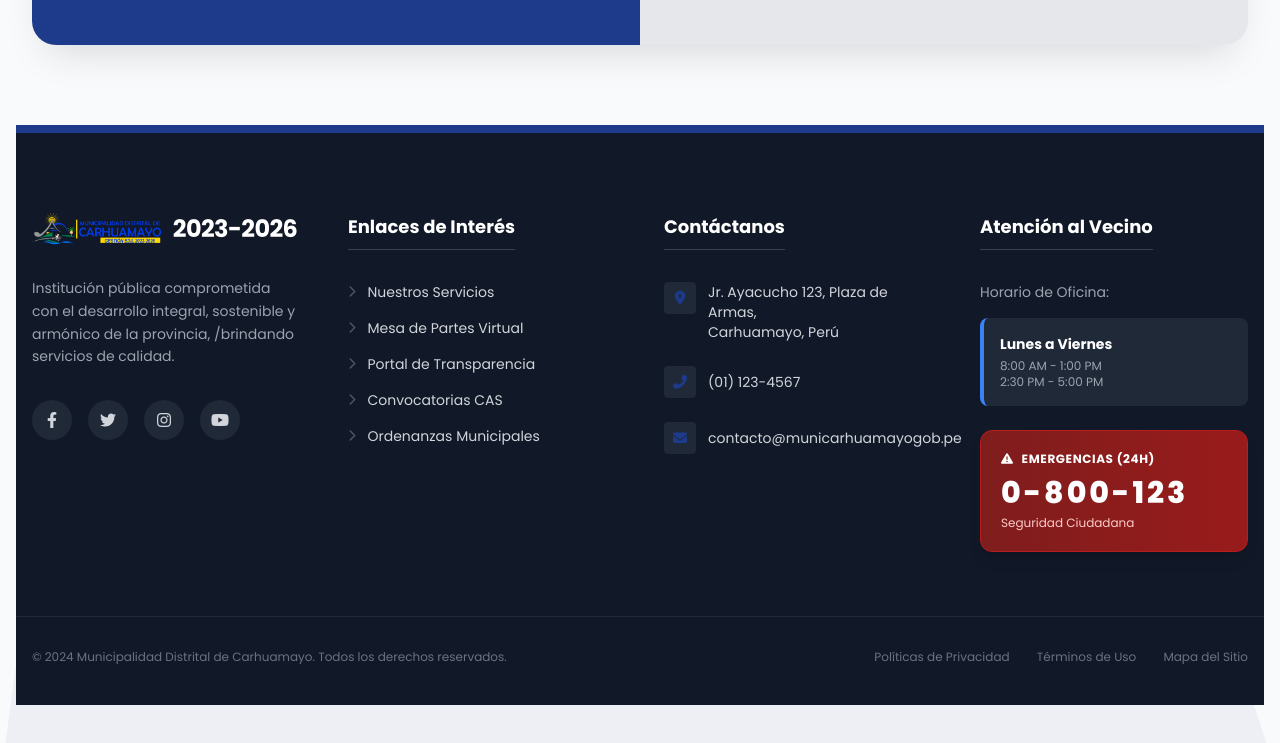
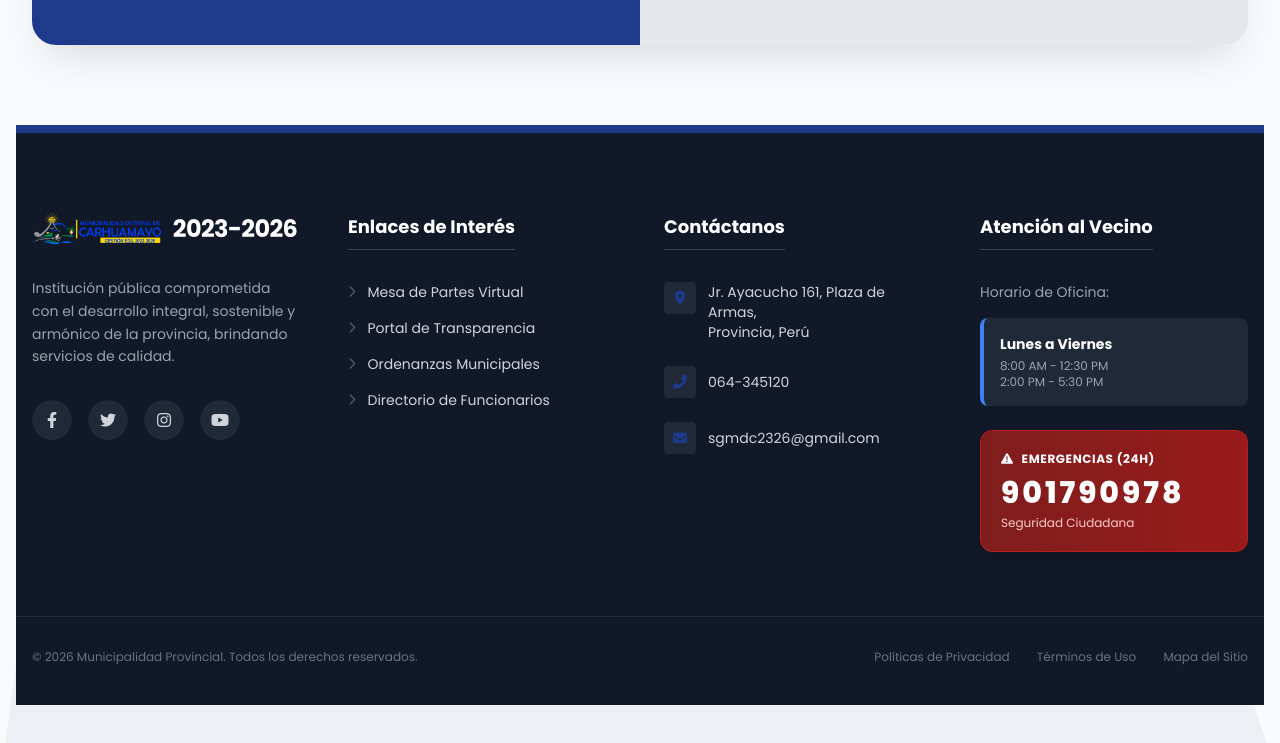
Before and after one commit to Laugrey9/municipalidad, a plain HTML site: page servicios.html in a window 1280 px wide. Shown: the part 1860-2603 px from the top of the page. Drawn offline with nearby package versions, Linux system fonts and the light colour scheme; grey boxes are pictures that could not be loaded.

Commit message:
alcaldiaV2.2.2

```diff
--- a/servicios.html
+++ b/servicios.html
@@ -767,7 +767,7 @@
             </div>
                 <p class="text-sm text-gray-400 mb-8 leading-relaxed">
                     Institución pública comprometida con el desarrollo integral, sostenible y armónico de la provincia,
-                   /brindando servicios de calidad.
+                    brindando servicios de calidad.
                 </p>
                 <div class="flex space-x-4">
                     <a href="#"
@@ -790,21 +790,18 @@
                 <h3 class="text-white font-bold mb-8 text-lg border-b border-gray-700 pb-2 inline-block">Enlaces de
                     Interés</h3>
                 <ul class="space-y-4 text-sm">
-                    <li><a href="servicios.html" class="hover:text-muni-green transition flex items-center group"><i
-                                class="fas fa-chevron-right text-xs mr-3 text-gray-600 group-hover:text-muni-green"></i>
-                            Nuestros Servicios</a></li>
                     <li><a href="https://facilita.gob.pe/t/5598" target="_blank" class="hover:text-muni-green transition flex items-center group"><i
                                 class="fas fa-chevron-right text-xs mr-3 text-gray-600 group-hover:text-muni-green"></i>
                             Mesa de Partes Virtual</a></li>
                     <li><a href="https://www.transparencia.gob.pe/enlaces/pte_transparencia_enlaces.aspx?id_entidad=11272" target="_blank" class="hover:text-muni-green transition flex items-center group"><i
                                 class="fas fa-chevron-right text-xs mr-3 text-gray-600 group-hover:text-muni-green"></i>
                             Portal de Transparencia</a></li>
-                    <li><a href="#" class="hover:text-muni-green transition flex items-center group"><i
-                                class="fas fa-chevron-right text-xs mr-3 text-gray-600 group-hover:text-muni-green"></i>
-                            Convocatorias CAS</a></li>
-                    <li><a href="#" class="hover:text-muni-green transition flex items-center group"><i
+                    <li><a href="ordenanzas.html" target="_blank" class="hover:text-muni-green transition flex items-center group"><i
                                 class="fas fa-chevron-right text-xs mr-3 text-gray-600 group-hover:text-muni-green"></i>
                             Ordenanzas Municipales</a></li>
+                    <li><a href="alcaldia.html" target="_blank" class="hover:text-muni-green transition flex items-center group"><i
+                                class="fas fa-chevron-right text-xs mr-3 text-gray-600 group-hover:text-muni-green"></i>
+                            Directorio de Funcionarios</a></li>
                 </ul>
             </div>
 
@@ -818,21 +815,21 @@
                             class="w-8 h-8 rounded bg-gray-800 flex items-center justify-center shrink-0 mr-3 text-muni-green">
                             <i class="fas fa-map-marker-alt"></i>
                         </div>
-                        <span>Jr. Ayacucho 123, Plaza de Armas,<br>Carhuamayo, Perú</span>
+                        <span>Jr. Ayacucho 161, Plaza de Armas,<br>Provincia, Perú</span>
                     </li>
                     <li class="flex items-center">
                         <div
                             class="w-8 h-8 rounded bg-gray-800 flex items-center justify-center shrink-0 mr-3 text-muni-green">
                             <i class="fas fa-phone-alt"></i>
                         </div>
-                        <span>(01) 123-4567</span>
+                        <span> 064-345120</span>
                     </li>
                     <li class="flex items-center">
                         <div
                             class="w-8 h-8 rounded bg-gray-800 flex items-center justify-center shrink-0 mr-3 text-muni-green">
                             <i class="fas fa-envelope"></i>
                         </div>
-                        <span>contacto@municarhuamayogob.pe</span>
+                        <span>sgmdc2326@gmail.com</span>
                     </li>
                 </ul>
             </div>
@@ -844,15 +841,16 @@
                 <p class="text-sm mb-4 text-gray-400">Horario de Oficina:</p>
                 <div class="bg-gray-800 p-4 rounded-lg mb-6 border-l-4 border-muni-gold">
                     <p class="text-white font-bold text-sm">Lunes a Viernes</p>
-                    <p class="text-gray-400 text-xs mt-1">8:00 AM - 1:00 PM</p>
-                    <p class="text-gray-400 text-xs">2:30 PM - 5:00 PM</p>
+                    <p class="text-gray-400 text-xs mt-1">8:00 AM - 12:30 PM</p>
+                    <p class="text-gray-400 text-xs">2:00 PM - 5:30 PM</p>
                 </div>
 
                 <div
                     class="mt-4 p-5 bg-gradient-to-r from-red-900 to-red-800 rounded-xl border border-red-700 shadow-lg transform hover:scale-105 transition duration-300">
                     <p class="text-xs font-bold text-white uppercase tracking-wider mb-2 flex items-center"><i
                             class="fas fa-exclamation-triangle mr-2 animate-pulse"></i> Emergencias (24h)</p>
-                    <p class="text-3xl font-black text-white tracking-widest">0-800-123</p>
+                    <p class="text-3xl font-black text-white tracking-widest">
+                        901790978</p>
                     <p class="text-xs text-red-200 mt-1">Seguridad Ciudadana</p>
                 </div>
             </div>
@@ -862,7 +860,7 @@
         <div class="border-t border-gray-800 pt-8">
             <div
                 class="container mx-auto px-4 flex flex-col md:flex-row justify-between items-center text-xs text-gray-500">
-                <p>&copy; 2024 Municipalidad Distrital de Carhuamayo. Todos los derechos reservados.</p>
+                <p>&copy; 2026 Municipalidad Provincial. Todos los derechos reservados.</p>
                 <div class="mt-4 md:mt-0 space-x-6">
                     <a href="#" class="hover:text-white transition">Políticas de Privacidad</a>
                     <a href="#" class="hover:text-white transition">Términos de Uso</a>
```
Also changed, not shown: index.html (+38 -40 lines).
